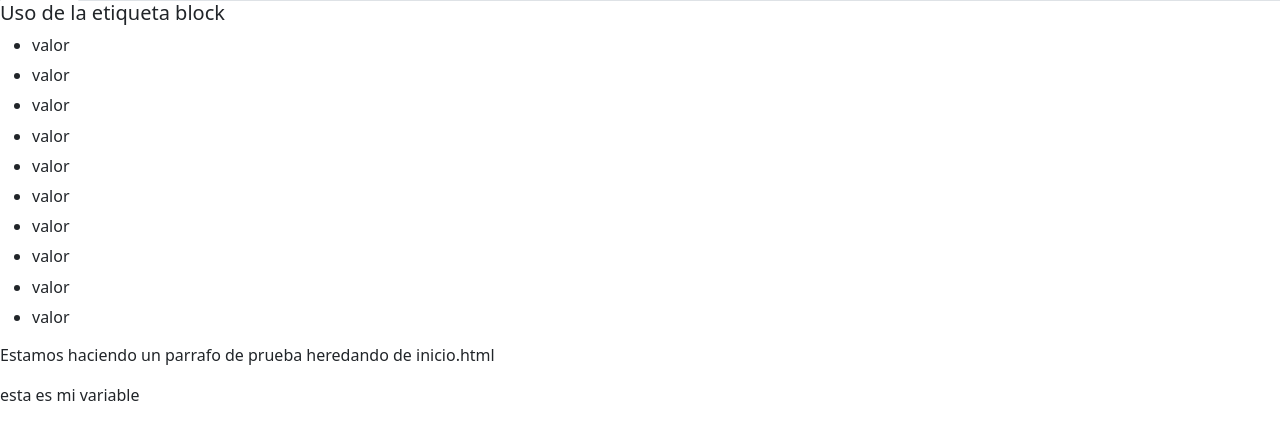
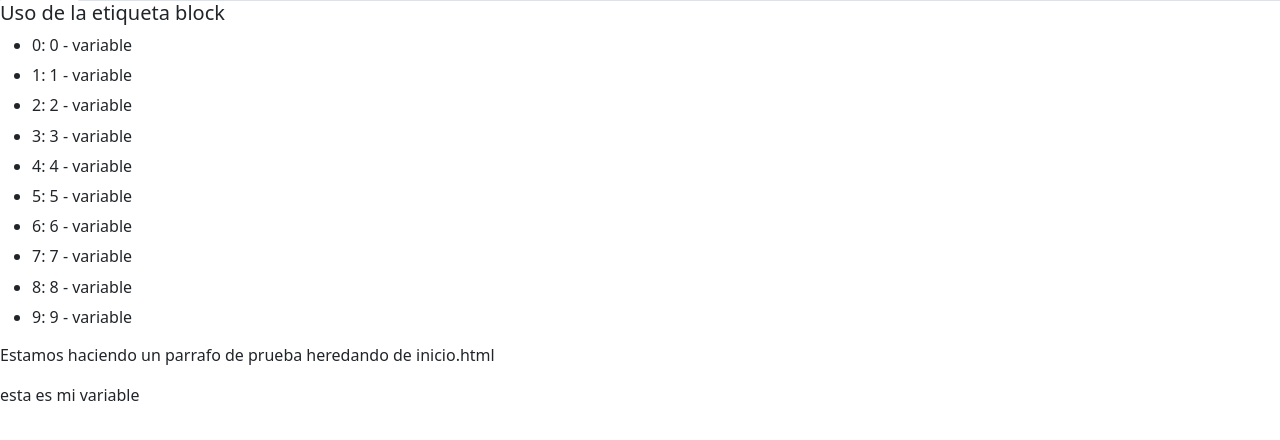
Before and after one commit to sirnas1983/ejemplo-mentoria, a Django app: page /main/ in a window 1280 px wide. Shown: the part 41-481 px from the top of the page. Run offline with Django 5.2, Linux system fonts and the light colour scheme.

Commit message:
corregido diccionario

```diff
--- a/noticiero/views.py
+++ b/noticiero/views.py
@@ -9,8 +9,7 @@ def main(request):
     contexto = {'variable' : "esta es mi variable"}
     lista = {}
     for i in range(10):
-        lista[i] = str(i) + "variable"
-        print(str(i) + "variable")
+        lista[f'{i}'] = f'{i} - variable'
     print(lista)
     contexto['lista'] = lista
     return render(request, 'main.html', contexto)
--- a/templates/main.html
+++ b/templates/main.html
@@ -6,17 +6,16 @@
 
     <h5> Uso de la etiqueta block</h5>
     <ul>
-        {% for valor in lista %}
+        {% for k,v in lista.items %}
             <li>
-                <h6>valor</h6>
+                <h6>{{k}}: {{v}}</h6>
             </li>
         {% endfor %}
-        </ul>
+    </ul>
     <p> Estamos haciendo un parrafo de prueba heredando de inicio.html</p>
 
 {% endblock %}
 
 {% block piepagina %}
     {{ variable }}
-
 {% endblock %}
```
